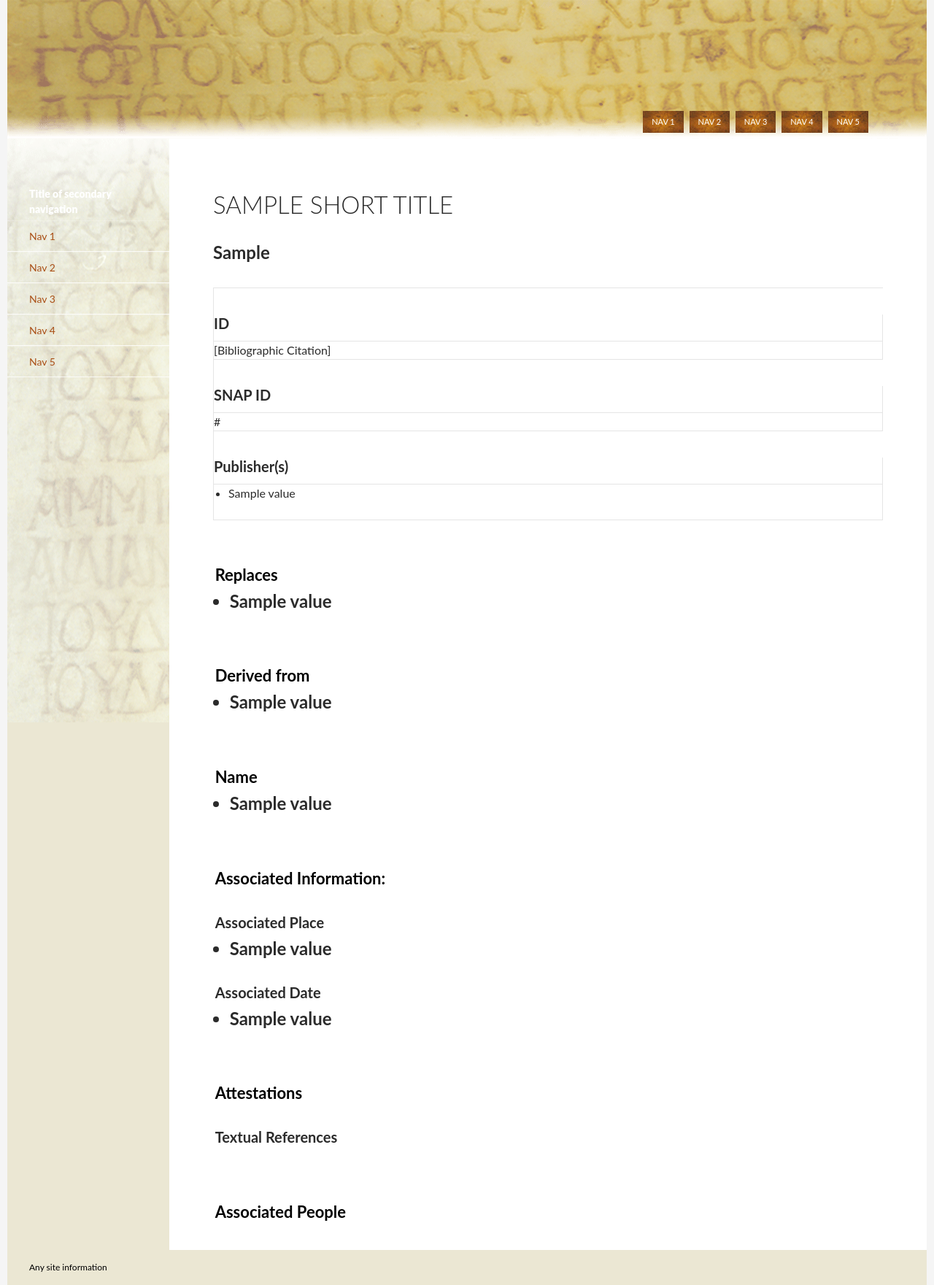
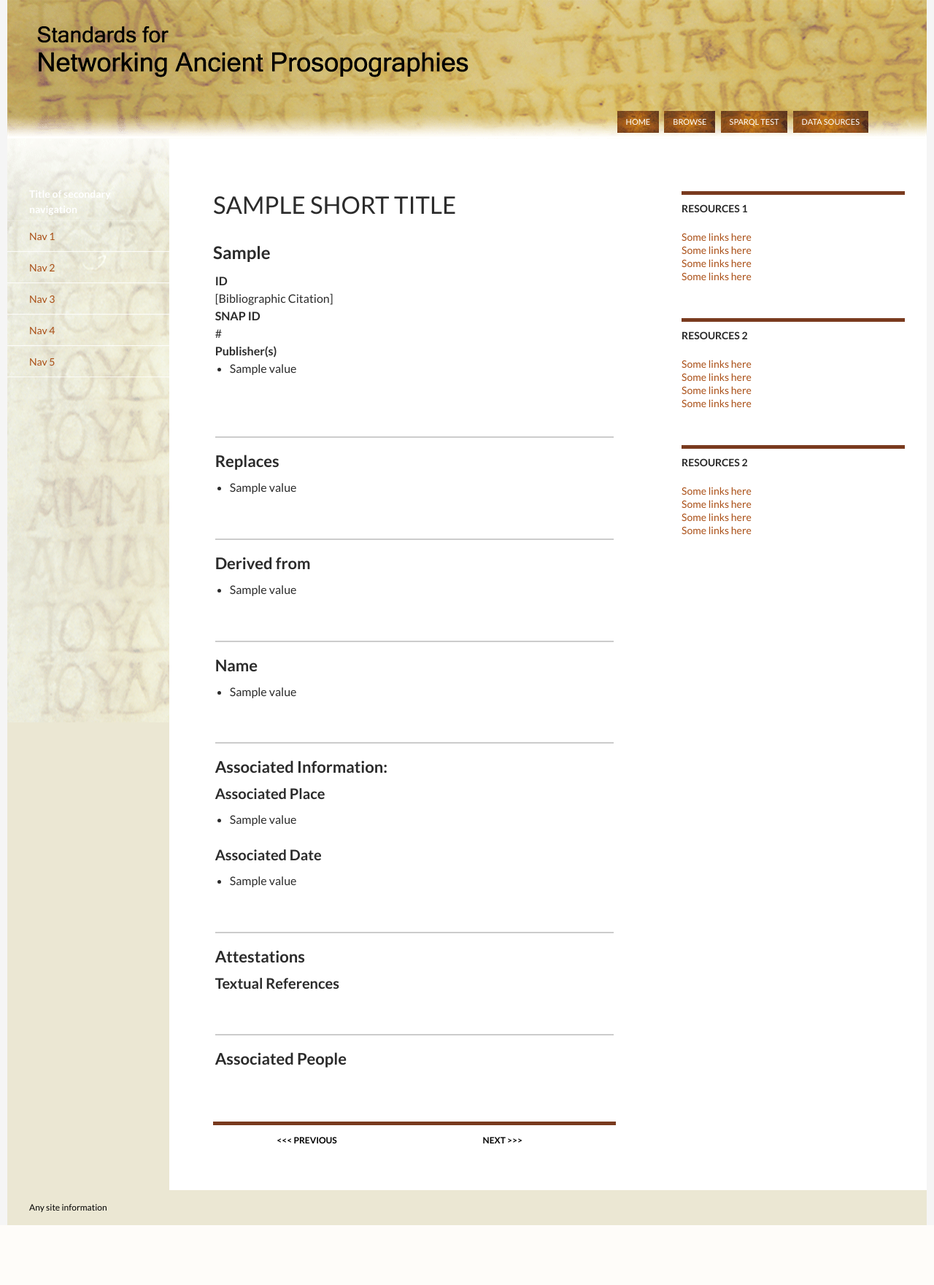
Before and after one commit to SNAPminions/snapcode, a Django app: template django/root/sparqlquery/templates/person.html in a window 1280 px wide. Shown: the whole page at 73% size. After the commit the page ends 1679 px from the top, so only its background shows below. Run offline with Django 3.2, Linux system fonts and the light colour scheme; the template is opened without the code that fills it: most values are stand-ins (such as "Sample title", 1, 10 or a date in 2020); parts of the project's set-up code (start-up, migrations or seed data) failed here and were passed over.

Commit message:
Stylesheet updates
Added content side bar on the right

```diff
--- a/design/style.css
+++ b/design/style.css
@@ -58,10 +58,42 @@ Use it to make something cool, have fun, and share what you've learned with othe
  * -----------------------------------------------------------------------------
  */
 
- body  { margin: 5px; }
- div.group {padding: 2pt; margin-bottom: 10pt; }
- h3 {color: black; }
- td { vertical-align: top; }
+body  {
+	margin: 5px;
+}
+
+.group {
+	padding: 2pt;
+	margin-bottom: 10pt;
+}
+
+
+
+#pageButton1 {
+	background-color: transparent;
+	color: black;
+	text-transform: uppercase;
+	font-weight: bold;
+	margin-left: 10%;
+}
+
+#pageButton2 {
+	background-color: transparent;
+	color: black;
+	text-transform: uppercase;
+	font-weight: bold;
+	margin-left: 25%;
+}
+
+#pageButton1:hover {
+	color: white;
+	background-color: black;
+}
+
+#pageButton2:hover {
+	color: white;
+	background-color: black;
+}
 
 
 html, body, div, span, applet, object, iframe, h1, h2, h3, h4, h5, h6, p, blockquote, pre, a, abbr, acronym, address, big, cite, code, del, dfn, em, font, ins, kbd, q, s, samp, small, strike, strong, sub, sup, tt, var, dl, dt, dd, ol, ul, li, fieldset, form, label, legend, table, caption, tbody, tfoot, thead, tr, th, td {
@@ -183,11 +215,13 @@ h2 {
 h3 {
 	font-size: 22px;
 	line-height: 1.0909090909;
+	margin-top: 20px;
 }
 
 h4 {
 	font-size: 20px;
 	line-height: 1.2;
+	margin-top: 10px;
 }
 
 h5 {
@@ -445,13 +479,12 @@ textarea {
 table,
 th,
 td {
-	border: 1px solid rgba(0, 0, 0, 0.1);
+	border: transparent;
 }
 
 table {
 	border-collapse: separate;
 	border-spacing: 0;
-	border-width: 1px 0 0 1px;
 	margin-bottom: 24px;
 	width: 100%;
 }
@@ -477,10 +510,11 @@ del {
 }
 
 hr {
-	background-color: rgba(0, 0, 0, 0.1);
+	background-color: rgba(0, 0, 0, 0.2);
 	border: 0;
-	height: 1px;
-	margin-bottom: 23px;
+	height: 2px;
+	margin-bottom: 2px;
+	margin-top: 15px;
 }
 
 /* Support a widely-adopted but non-standard selector for text selection styles
@@ -2783,7 +2817,7 @@ a.post-thumbnail:hover {
 	text-transform: uppercase;
 }
 
-.widget.widget_recent_entries, .widget.widget_recent_comments, .widget.widget_archive {
+.widget {
 	border-top: 5px solid rgb(121,58,30);
 }
 
@@ -3829,7 +3863,7 @@ a.post-thumbnail:hover {
 	}
 
 	.site-content {
-		margin-right: 0;
+		margin-right: 29.04761904%;
 		margin-left: 182px;
 	}
 
--- a/django/root/sparqlquery/templates/person.html
+++ b/django/root/sparqlquery/templates/person.html
@@ -2,6 +2,7 @@
 <head>
 <title>SNAP:DRGN {{ title }}</title>
 <link href="../../../../design/style.css" rel="stylesheet" type="text/css">
+<link href='http://fonts.googleapis.com/css?family=Lato:400,700' rel='stylesheet' type='text/css'>
 </head>
 
 <body>
@@ -9,28 +10,24 @@
 
 	<div id="site-header">
 		<a href="http://data.snapdrgn.net/person/1/" rel="home">
-		<img src="../../../../design/bannerPerson.gif" width="1260" height="190" alt="Site Banner Image">
+			<img src="../../../../design/bannermain10.gif" width="1260" height="190" alt="Site Banner Image">
 		</a>
 	</div>
+
 	<header id="masthead" class="site-header" role="banner">
-
 		<div class="header-main">
 			<nav id="primary-navigation" class="site-navigation primary-navigation" role="navigation">
-
 				<a class="screen-reader-text skip-link" href="#content">Skip to content</a>
 				<div class="nav-menu">
 					<ul>
-<li><a href="">Nav 1</a></li>
-<li><a href="">Nav 2</a></li>
-<li><a href="">Nav 3</a></li>
-<li><a href="">Nav 4</a></li>
-<li><a href="">Nav 5</a></li>
+						<li><a href="http://snapdrgn.net/">Home</a></li>
+						<li><a href="">Browse</a></li>
+						<li><a href="">Sparql test</a></li>
+						<li><a href="">Data sources</a></li>
 					</ul>
 				</div>
-
 			</nav>
 		</div>
-
 	</header>
 
 
@@ -42,16 +39,19 @@
 
 				<div id="content" class="site-content" role="main">
 					<h1 class="entry-title"> {{short_title}}</h1>
-<h2> {{ bib_cit }} <h2>
+					<h2> {{ bib_cit }} </h2>
+
+
+					<div class="group">
 						<table>
- <tr><td><h4>ID</h4></td><td>
+							<tr><td><b>ID</b></td><td>
 							[Bibliographic Citation] {% for key, value in id_pairs.items %}
  <!-- <li>{{ value }} (<a href="{{ key }}">{{ key }}</a>)</li>
 {% endfor %} -->
 							</td>
 							</tr> <!-- originating/external project name and id numbers not full uris -->
- <tr><td><h4>SNAP ID</h4></td><td>{{ url }}</td></tr>
- <tr><td><h4>Publisher(s)</h4></td><td>
+							<tr><td><b>SNAP ID</b></td><td>{{ url }}</td></tr>
+							<tr><td><b>Publisher(s)</b></td><td>
 								<ul>
 									{% for value in object_results.publisher %}
 									<li> {{value}} </li>
@@ -60,7 +60,10 @@
 							</td></tr>
 						</table>
 
+
+
 					{% if subject_results or object_results %}
+					</div>
 <!--
 [originating project] (dc:publisher)
 [orig project link]
@@ -74,7 +77,9 @@
 
 
 {% if subject_results.DerivedFrom and subject_results.DerivedFrom.0 != url %}
+
 					<div class="group">
+					<hr />
 						<h3>Replaces</h3>
 							<ul>
 							{% for value in subject_results.DerivedFrom %}
@@ -87,7 +92,10 @@
 					{% endif %}
 
 					{% if object_results.DerivedFrom %}
+
+
 					<div class="group">
+					<hr />
 						<h3>Derived from</h3>
 						<ul>
 						{% for value in object_results.DerivedFrom %}
@@ -97,7 +105,9 @@
 					</div>
 					{% endif %}
 
+
 					<div class="group">
+					<hr />
 						<h3>Name</h3>
 <!--
 [name(s)] (all distinct known names, list, collated by language)
@@ -124,9 +134,9 @@
 -->
 					</div>
 
+
 					<div class="group">
-
-
+					<hr />
 						<h3>Associated Information:</h3>
 <!-- Associated place & associated data
 [Associated-date] 0001-0300 (All distinct)
@@ -134,7 +144,6 @@
 -->
 
 						<h4>Associated Place</h4>
-
 						{% if object_results.associatedPlace %}
 						<ul>
 						{% for value in object_results.associatedPlace %}
@@ -157,6 +166,7 @@
 
 
 					<div class="group">
+					<hr />
 						<h3>Attestations</h3>
 <!-- Attestations
 
@@ -180,7 +190,9 @@
 
 					</div>
 
+
 					<div class="group">
+					<hr />
 						<h3>Associated People</h3>
 <!-- Family
 
@@ -231,12 +243,79 @@ bonds <br />
 					{% else %}
 					<p> no details yet</p>
 					{% endif %}
+
+
+					<nav class="navigation paging-navigation" role="navigation">
+						<div class="group" id="pageButton">
+
+						<input type="button" value="<<< Previous" name="B1" onclick="Back()" id="pageButton1">
+						<input type="button" value="Next >>>" name="B2" onclick="Forward()" id="pageButton2">
 						</div>
+					</nav>
+				</div>
+
+			</div>
+
+			<div id="content-sidebar" class="content-sidebar widget-area" role="complementary">
+				<aside class="widget">
+					<h1 class="widget-title">Resources 1</h1>
+					<ul>
+						<li>
+							<a href="">Some links here</a>
+						</li>
+						<li>
+							<a href="">Some links here</a>
+						</li>
+						<li>
+							<a href="">Some links here</a>
+						</li>
+						<li>
+							<a href="">Some links here</a>
+						</li>
+					</ul>
+				</aside>
+				<aside class="widget">
+					<h1 class="widget-title">Resources 2</h1>
+					<ul>
+						<li>
+							<a href="">Some links here</a>
+						</li>
+						<li>
+							<a href="">Some links here</a>
+						</li>
+						<li>
+							<a href="">Some links here</a>
+						</li>
+						<li>
+							<a href="">Some links here</a>
+						</li>
+					</ul>
+				</aside>
+				<aside class="widget">
+					<h1 class="widget-title">Resources 2</h1>
+					<ul>
+						<li>
+							<a href="">Some links here</a>
+						</li>
+						<li>
+							<a href="">Some links here</a>
+						</li>
+						<li>
+							<a href="">Some links here</a>
+						</li>
+						<li>
+							<a href="">Some links here</a>
+						</li>
+					</ul>
+				</aside>
+
 			</div>
 		</div>
 
 		<div id="secondary">
+
 		<div class="secondary-nav-title">Title of secondary navigation</div>
+
 			<nav role="navigation" class="navigation site-navigation secondary-navigation">
 				<div class="menu-snap-resources-container">
 					<ul id="menu-snap-resources" class="menu">
@@ -248,7 +327,6 @@ bonds <br />
 					</ul>
 				</div>
 			</nav>
-
 		</div>
 	</div>
 
@@ -257,6 +335,5 @@ bonds <br />
 	Any site information</div>
 	</footer>
 </div>
-
 </body>
 </html>
```
Also changed, not shown: design/bannerPerson.gif (deleted), design/bannermain10.gif (added). Lines whose indentation alone changed are shown as unchanged.
